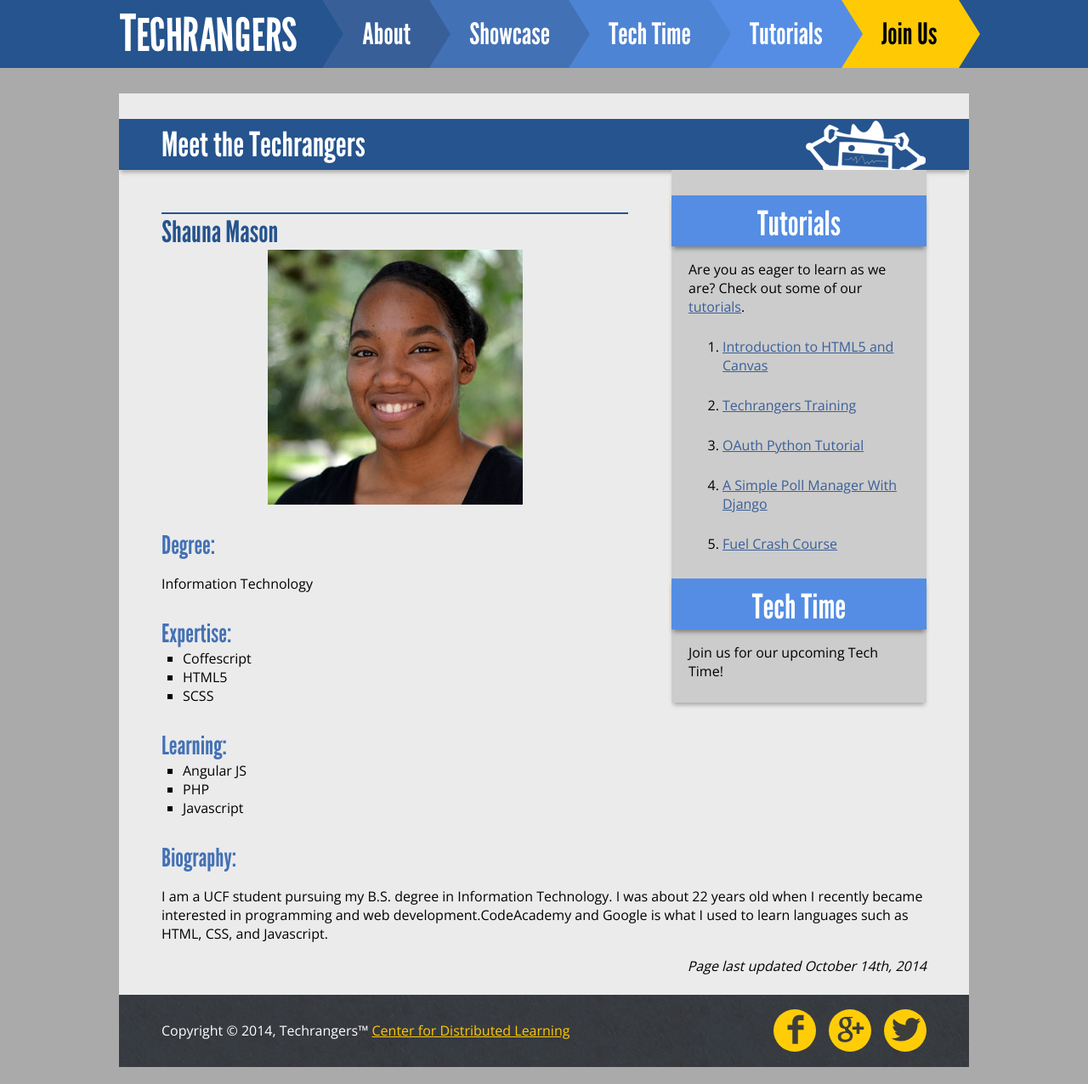
After one commit to chrissolanilla/CSolanillaBio, a PHP site: page /bio_shauna-mason.php in a window 1280 px wide. The commit adds this page. Shown: the whole page at 85% size. Run offline with PHP 8.4, Linux system fonts and the light colour scheme; some libraries are stand-ins or nearby versions.

Commit message:
Shauna Bio

```diff
--- /dev/null
+++ b/bio_shauna-mason.php
@@ -0,0 +1,58 @@
+<!DOCTYPE html>
+<html>
+<head>
+<?php include('includes.html'); ?><!-- includes.html -->
+<title>Shauna Mason - Techrangers</title>
+</head>
+
+<body>
+
+    <?php include('header.html'); ?> <!-- header.html -->
+
+    <main role="main" id="biomain">
+        <!-- main content -->
+        <div id="title">
+            <h1>Meet the Techrangers</h1>
+        </div>
+
+        <?php include('sidebar.html'); ?> <!-- sidebar.html -->
+
+        <section role="region" class="pagecontent" id="biopage">
+
+            <section role="region">
+            <h1 class="bioh1">Shauna Mason</h1>
+
+                <img src="images/bios/shauna.jpg" alt="Shauna Mason" />
+
+                <h2>Degree:</h2>
+                    <p>Information Technology</p>
+
+                <h2>Expertise:</h2>
+                    <ul>
+                        <li>Coffescript</li>
+                        <li>HTML5</li>
+                        <li>SCSS</li>
+                    </ul>
+
+                <h2>Learning:</h2>
+                    <ul>
+                        <li>Angular JS</li>
+                        <li>PHP</li>
+                        <li>Javascript</li>
+                    </ul>
+
+                <h2>Biography:</h2>
+                    <p>
+                    	I am a UCF student pursuing my B.S. degree in Information Technology. I was about 22 years old when I recently became interested in programming and web development.CodeAcademy and Google is what I used to learn languages such as HTML, CSS, and Javascript.
+                    </p>
+
+                <p class="updated">Page last updated October 14<sup>th</sup>, 2014</p>
+            </section>
+
+        </section>
+    </main>
+
+    <?php include('footer.html'); ?> <!-- footer.html -->
+
+</body>
+</html>
--- a/home.php
+++ b/home.php
@@ -33,6 +33,7 @@
 				<div class="trpic"><a href="bio_eric-colon.php"><img src="images/thumbnails/eric.jpg" /><p>Eric Colon</p></a></div>
 				<div class="trpic"><a href="bio_gina-piscitelli.php"><img src="images/thumbnails/gina.jpg" /><p>Gina Piscitelli</p></a></div>
 				<div class="trpic"><a href="bio_fenel-joseph.php"><img src="images/thumbnails/fenel.jpg" /><p>Fenel Joseph</p></a></div>
+				<div class="trpic"><a href="bio_shauna-mason.php"><img src="images/thumbnails/shauna.jpg" /><p>Shauna Mason</p></a></div>
 				<div class="trpic"><a href="bio_adrian-goetz.php"><img src="images/thumbnails/adrian.jpg" /><p>Adrian Goetz</p></a></div>
 				<div class="trpic"><a href="bio_ben-paulson.php"><img src="images/thumbnails/ben.jpg" /><p>Ben Paulson</p></a></div>
 				<div class="trpic"><a href="bio_jacob-bates.php"><img src="images/thumbnails/jacob.jpg" /><p>Jacob Bates</p></a></div>
```
Also changed, not shown: images/bios/shauna.jpg (added), images/thumbnails/shauna.jpg (added).
